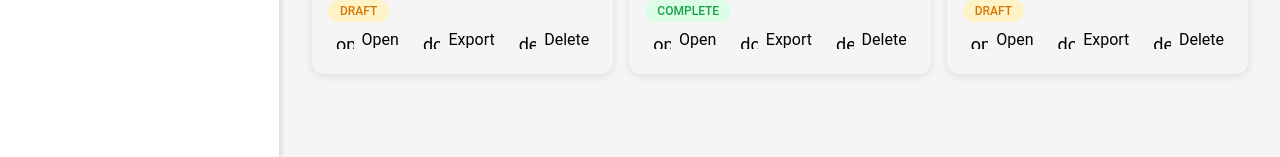
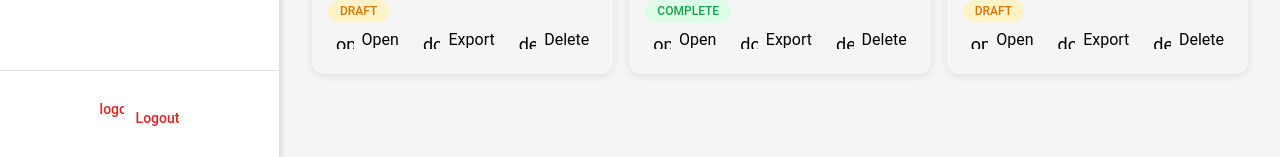
Before and after one commit to austin11101/Dive, an Angular app in the folder frontend/: page /dashboard in a window 1280 px wide. Shown: the part 643-800 px from the top of the page. Built offline with nearby package versions, Linux system fonts and the light colour scheme; sample sign-in values are in the browser's storage.

Commit message:
Add logout button to left sidebar of dashboard - positioned at bottom with red styling

```diff
--- a/frontend/src/app/pages/dashboard/dashboard.component.html
+++ b/frontend/src/app/pages/dashboard/dashboard.component.html
@@ -89,6 +89,14 @@
               <span>Settings</span>
             </a>
           </mat-nav-list>
+
+          <!-- Logout Button at bottom of sidebar -->
+          <div class="sidebar-footer">
+            <button mat-list-item (click)="logout()" class="logout-button">
+              <mat-icon>logout</mat-icon>
+              <span>Logout</span>
+            </button>
+          </div>
         </div>
       </mat-sidenav>
 
--- a/frontend/src/app/pages/dashboard/dashboard.component.scss
+++ b/frontend/src/app/pages/dashboard/dashboard.component.scss
@@ -62,6 +62,7 @@
 
 .sidenav-content {
   padding: 1rem 0;
+  padding-bottom: 80px; // Make room for the logout button
 }
 
 .user-info {
@@ -124,6 +125,45 @@ mat-nav-list {
     mat-icon {
       margin-right: 0.75rem;
       color: #666;
+    }
+  }
+}
+
+// Sidebar Footer with Logout Button
+.sidebar-footer {
+  position: absolute;
+  bottom: 0;
+  left: 0;
+  right: 0;
+  padding: 1rem;
+  border-top: 1px solid #e0e0e0;
+  background: white;
+
+  .logout-button {
+    width: 100%;
+    display: flex;
+    align-items: center;
+    padding: 0.75rem 1rem;
+    border: none;
+    background: none;
+    border-radius: 8px;
+    cursor: pointer;
+    transition: all 0.3s ease;
+    color: #dc2626;
+    font-size: 0.875rem;
+    font-weight: 500;
+
+    &:hover {
+      background: rgba(220, 38, 38, 0.1);
+    }
+
+    mat-icon {
+      margin-right: 0.75rem;
+      color: #dc2626;
+    }
+
+    span {
+      color: #dc2626;
     }
   }
 }
```
Also changed, not shown: 1 other file (tests, documents, lock files or other folders).
